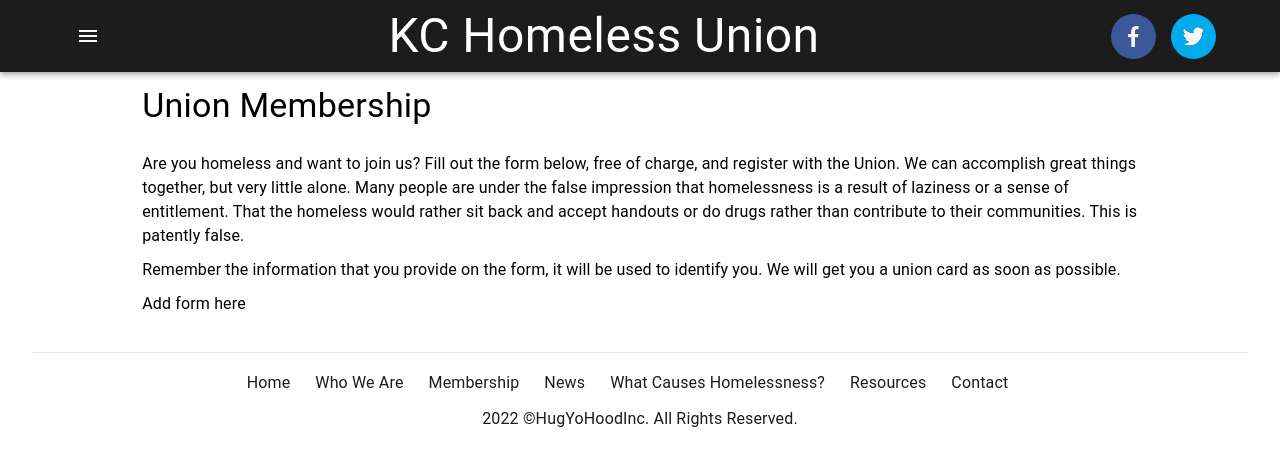
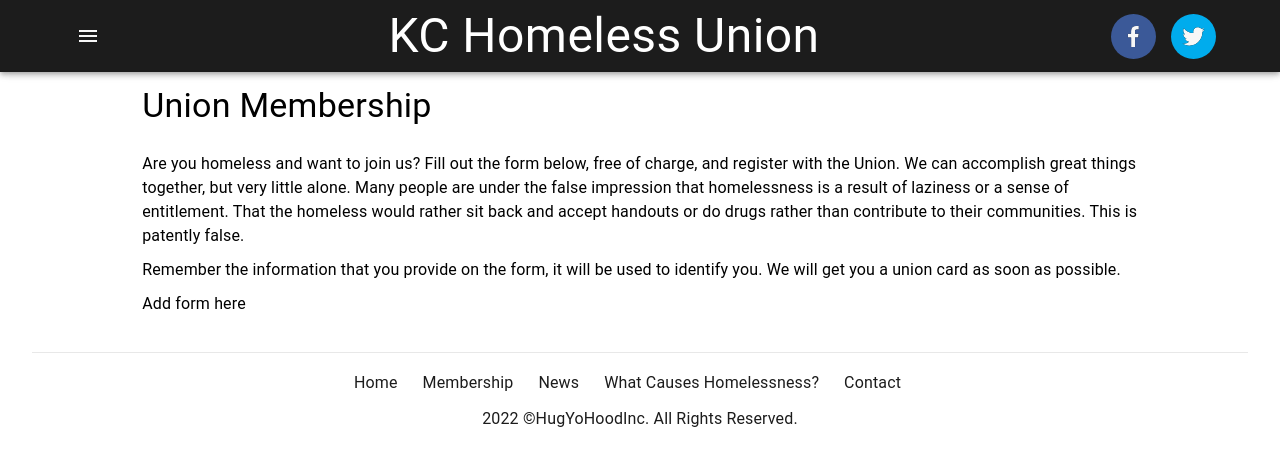
Before and after one commit to Kansas-City-Homeless-Union/Kansas-City-Homeless-Union.github.io, a React (Create React App) app: page /membership in a window 1280 px wide. Shown: the top 466 px of the page. Built offline with nearby package versions, Linux system fonts and the light colour scheme.

Commit message:
Hiding links until they are ready

```diff
--- a/src/components/Footer/Footer.tsx
+++ b/src/components/Footer/Footer.tsx
@@ -39,9 +39,9 @@ const Footer = () => {
         <Link to={"/"} className="footerLink">
           <Typography style={linkStyle}>Home</Typography>
         </Link>
-        <Link to={"/whoweare"} className="footerLink">
-          <Typography style={linkStyle}>Who We Are</Typography>
-        </Link>
+        {/* <Link to={"/whoweare"} className="footerLink">
+            <Typography style={linkStyle}>Who We Are</Typography>
+            </Link> */}
         <Link to={"/membership"} className="footerLink">
             <Typography style={linkStyle}>Membership</Typography>
         </Link>
@@ -51,9 +51,9 @@ const Footer = () => {
         <Link to={"/causes"} className="footerLink">
             <Typography style={linkStyle}>What Causes Homelessness?</Typography>
         </Link>
-        <Link to={"/resources"} className="footerLink">
-          <Typography style={linkStyle}>Resources</Typography>
-        </Link>
+        {/* <Link to={"/resources"} className="footerLink">
+            <Typography style={linkStyle}>Resources</Typography>
+            </Link> */}
         <Link to={"/contact"} className="footerLink">
           <Typography style={linkStyle}>Contact</Typography>
         </Link>
--- a/src/components/NavBar/NavBar.tsx
+++ b/src/components/NavBar/NavBar.tsx
@@ -97,11 +97,11 @@ const Navbar = () => {
                                   <Typography>Home</Typography>
                               </MenuItem>
                           </Link>
-                          <Link to="/whoweare" style={link}>
+                          {/* <Link to="/whoweare" style={link}>
                               <MenuItem onClick={handleCloseNavMenu}>
-                                  <Typography>Who We Are</Typography>
+                              <Typography>Who We Are</Typography>
                               </MenuItem>
-                          </Link>
+                              </Link> */}
                           <Link to="/membership" style={link}>
                               <MenuItem onClick={handleCloseNavMenu}>
                                   <Typography>Membership</Typography>
@@ -117,11 +117,11 @@ const Navbar = () => {
                                   <Typography>What Causes Homelessness?</Typography>
                               </MenuItem>
                           </Link>
-                          <Link to="/resources" style={link}>
+                          {/* <Link to="/resources" style={link}>
                               <MenuItem onClick={handleCloseNavMenu}>
-                                  <Typography>Resources</Typography>
+                              <Typography>Resources</Typography>
                               </MenuItem>
-                          </Link>
+                              </Link> */}
                           <Link to="/contact" style={link}>
                               <MenuItem onClick={handleCloseNavMenu}>
                                   <Typography>Contact</Typography>
```
